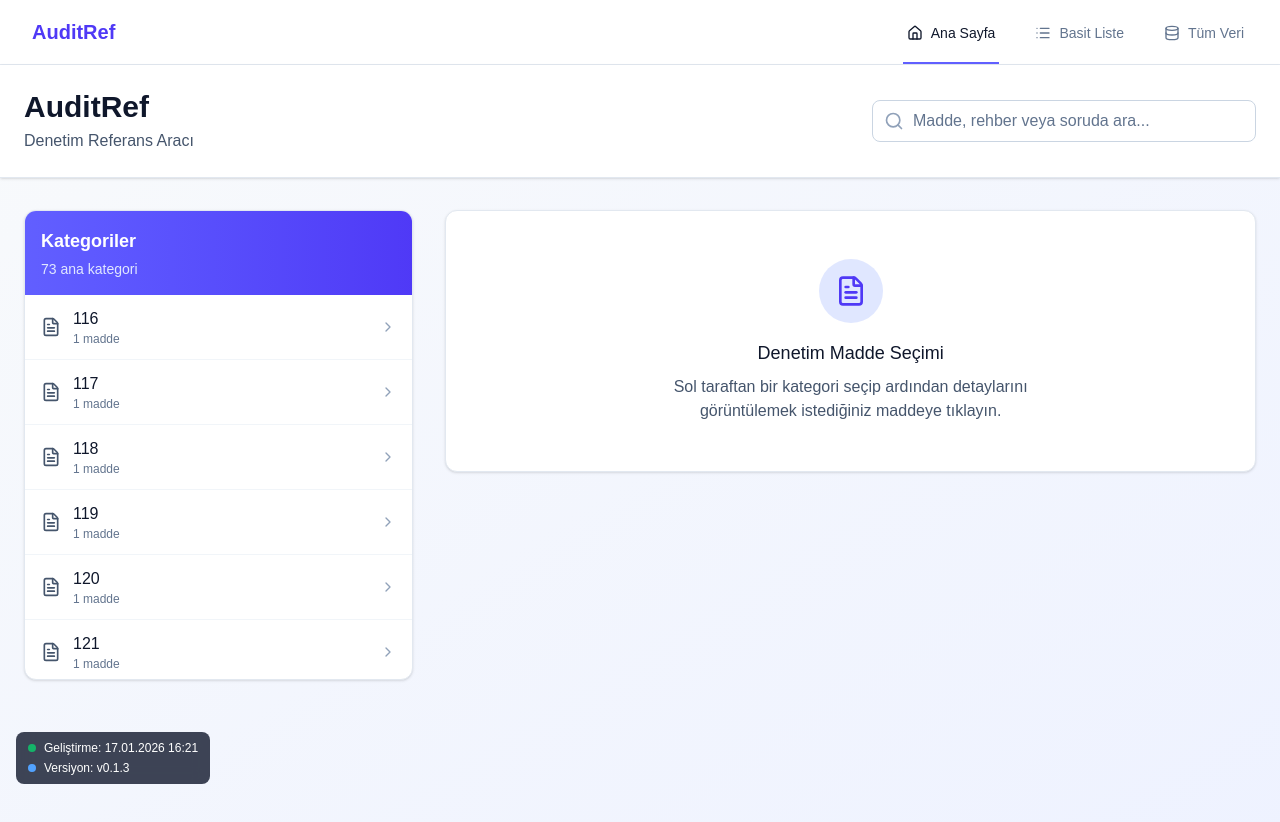
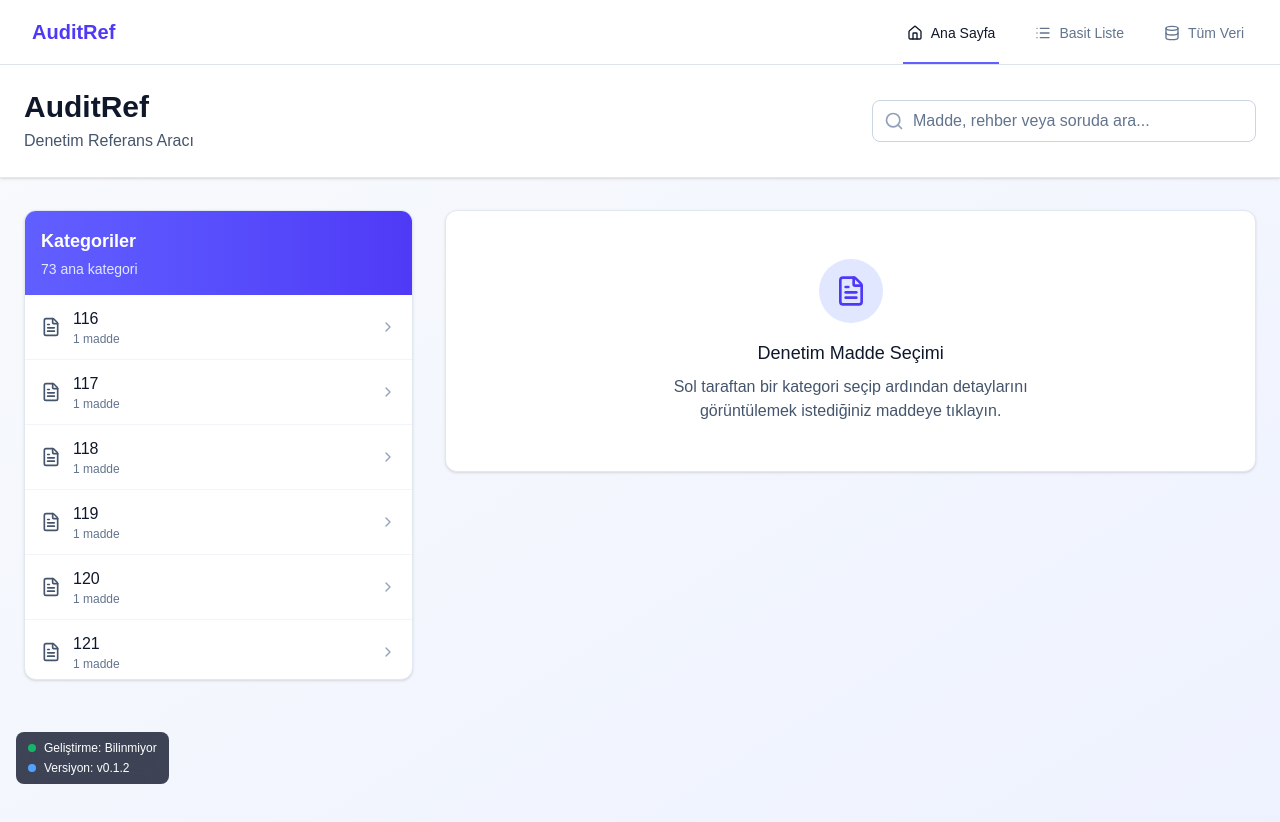
Before and after one commit to buoldu/auditref, a Next.js app: page / in a window 1280 px wide. Shown: the top 822 px of the page. Built offline with nearby package versions, Linux system fonts and the light colour scheme.

Commit message:
Use build-time version metadata

```diff
--- a/src/app/page.tsx
+++ b/src/app/page.tsx
@@ -11,29 +11,17 @@ export default function Home() {
   const [expandedCategories, setExpandedCategories] = useState<Set<string>>(new Set());
   const [selectedItem, setSelectedItem] = useState<AuditItem | null>(null);
   const [copySuccess, setCopySuccess] = useState(false);
-  const [version, setVersion] = useState('0.1.2');
-
-  // Geliştirme zaman damgası
-  const buildTimestamp = new Date().toLocaleString('tr-TR', {
-    timeZone: 'Europe/Istanbul',
-    year: 'numeric',
-    month: '2-digit',
-    day: '2-digit',
-    hour: '2-digit',
-    minute: '2-digit'
-  });
-
-  // Versiyonu artırma fonksiyonu
-  useEffect(() => {
-    const incrementVersion = () => {
-      const parts = version.split('.');
-      const patch = parseInt(parts[2]) + 1;
-      setVersion(`${parts[0]}.${parts[1]}.${patch}`);
-    };
-
-    // Her build'te versiyonu artır
-    incrementVersion();
-  }, []);
+  const version = process.env.NEXT_PUBLIC_APP_VERSION ?? '0.1.2';
+  const buildTimestamp = process.env.NEXT_PUBLIC_BUILD_TIME
+    ? new Date(process.env.NEXT_PUBLIC_BUILD_TIME).toLocaleString('tr-TR', {
+        timeZone: 'Europe/Istanbul',
+        year: 'numeric',
+        month: '2-digit',
+        day: '2-digit',
+        hour: '2-digit',
+        minute: '2-digit',
+      })
+    : 'Bilinmiyor';
 
   useEffect(() => {
     const loadData = async () => {
```
